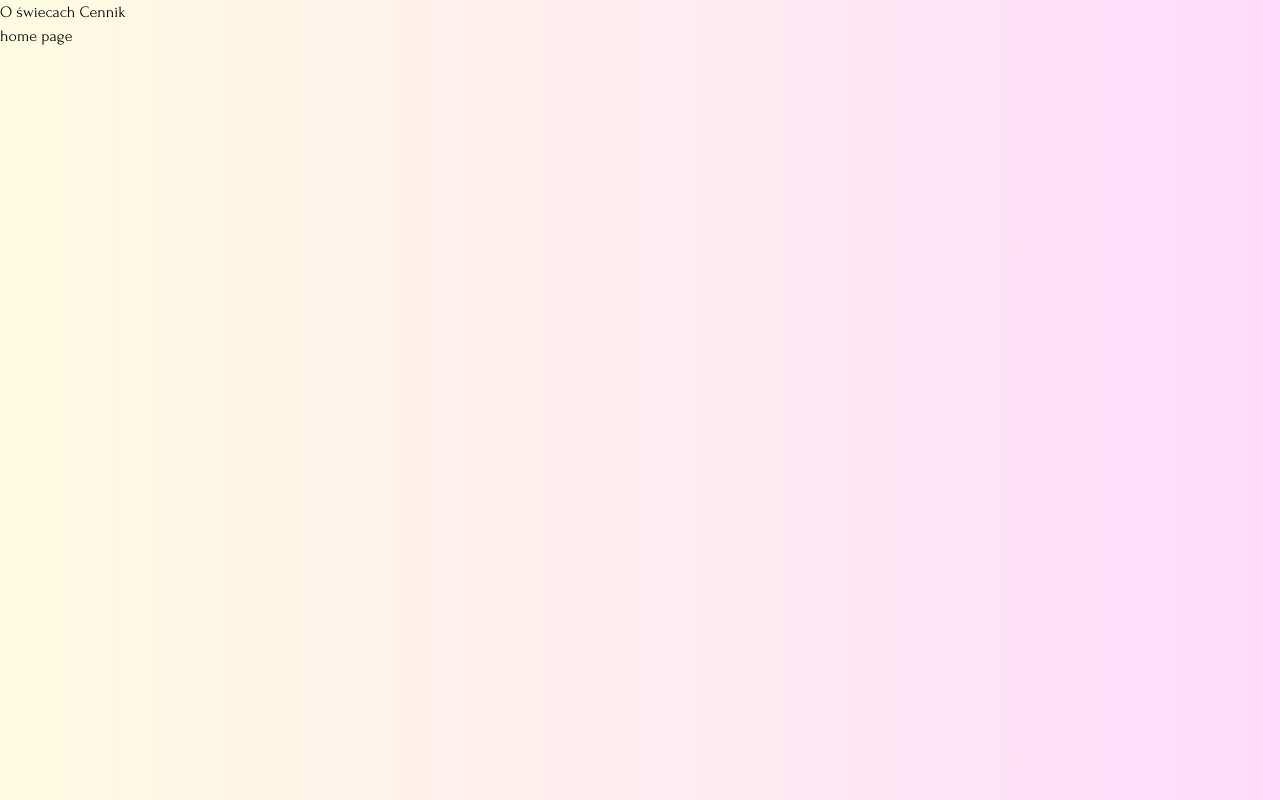
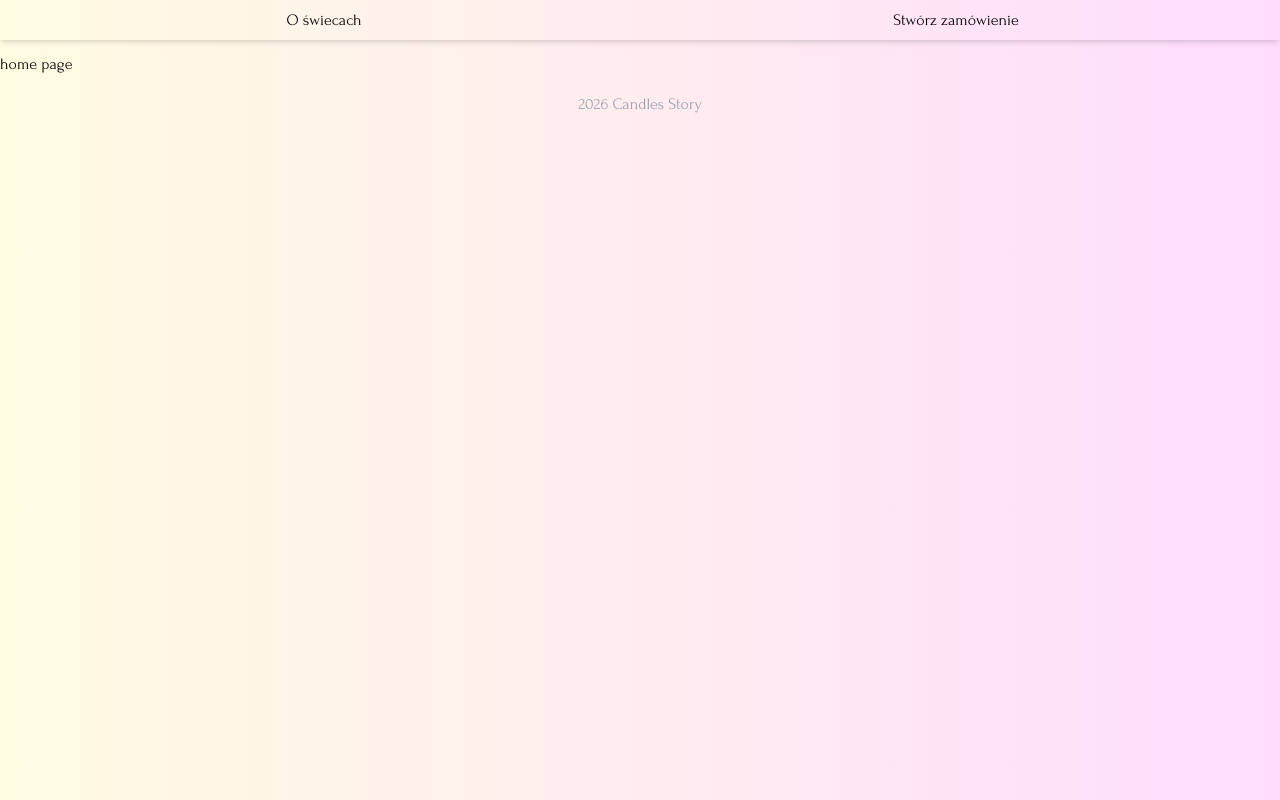
Before and after one commit to maciejors/candles-story, a SvelteKit app: page / in a window 1280 px wide. Built offline with nearby package versions, Linux system fonts and the light colour scheme.

Commit message:
style the nav

```diff
--- a/src/routes/+layout.svelte
+++ b/src/routes/+layout.svelte
@@ -8,10 +8,17 @@
 
 <svelte:head><link rel="icon" href={favicon} /></svelte:head>
 
-<div class="root-container">
-	<nav>
+<div class="bg-classic-gradient min-h-screen font-forum">
+	<nav class="bg-classic-gradient sticky top-0 mb-3 flex w-full justify-around p-2 shadow-md">
 		<a href={resolve('/about')}>O świecach</a>
-		<a href={resolve('/candles')}>Cennik</a>
+		<a href={resolve('/candles')}>Stwórz zamówienie</a>
 	</nav>
 	{@render children()}
+	<footer class="mt-2 w-full p-2 text-center text-gray-400">2026 Candles Story</footer>
 </div>
+
+<style>
+	nav a {
+		@apply flex-1 text-center hover:underline;
+	}
+</style>
--- a/src/routes/layout.css
+++ b/src/routes/layout.css
@@ -2,9 +2,8 @@
 @import 'tailwindcss/utilities';
 @plugin '@tailwindcss/forms';
 
-.root-container {
-	@apply min-h-screen font-forum;
-	background: linear-gradient(90deg, rgba(255, 247, 173, 0.355), rgba(255, 169, 249, 0.41));
+.bg-classic-gradient {
+	background: linear-gradient(90deg, rgb(255, 252, 226), rgb(255, 220, 253));
 }
 
 a {
```
